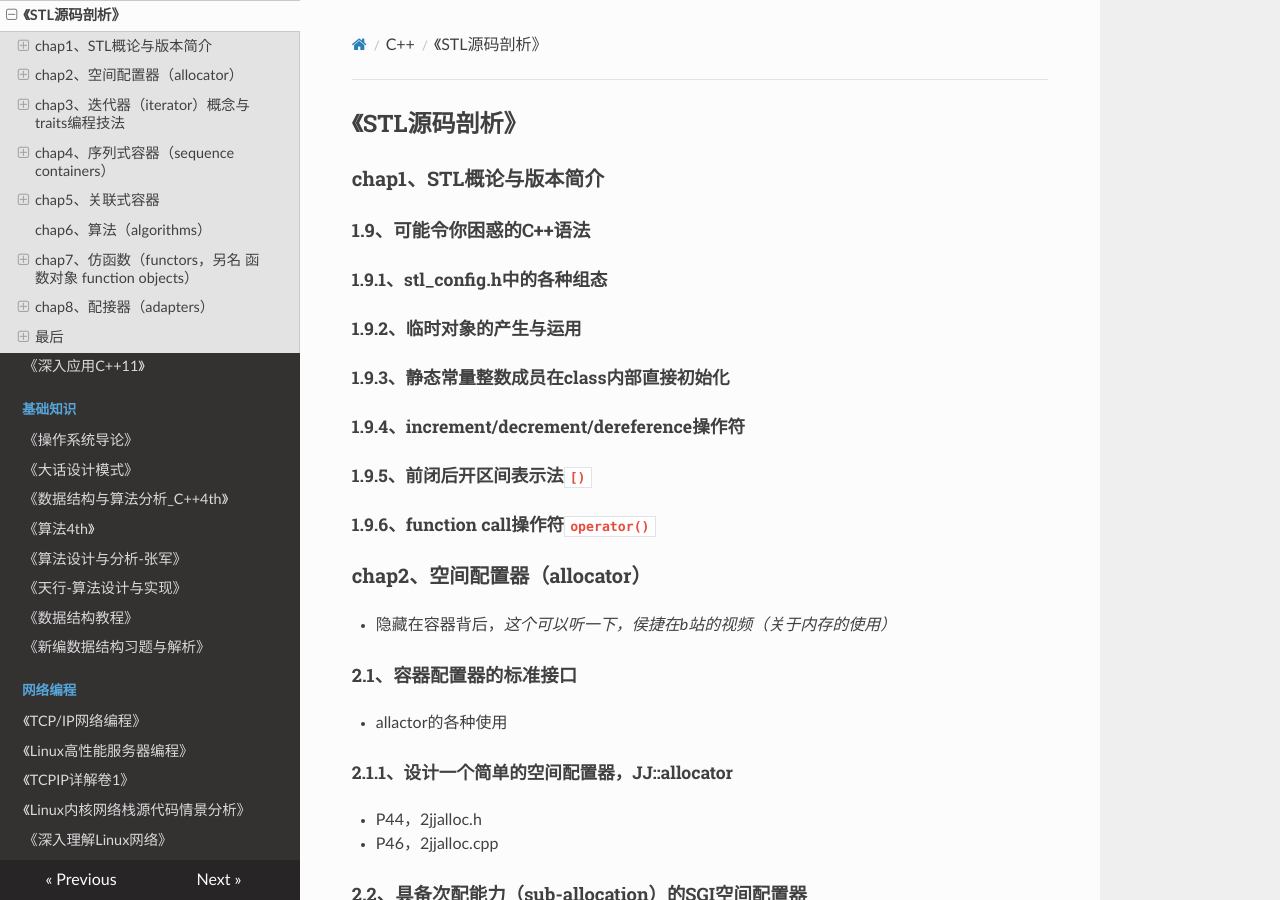
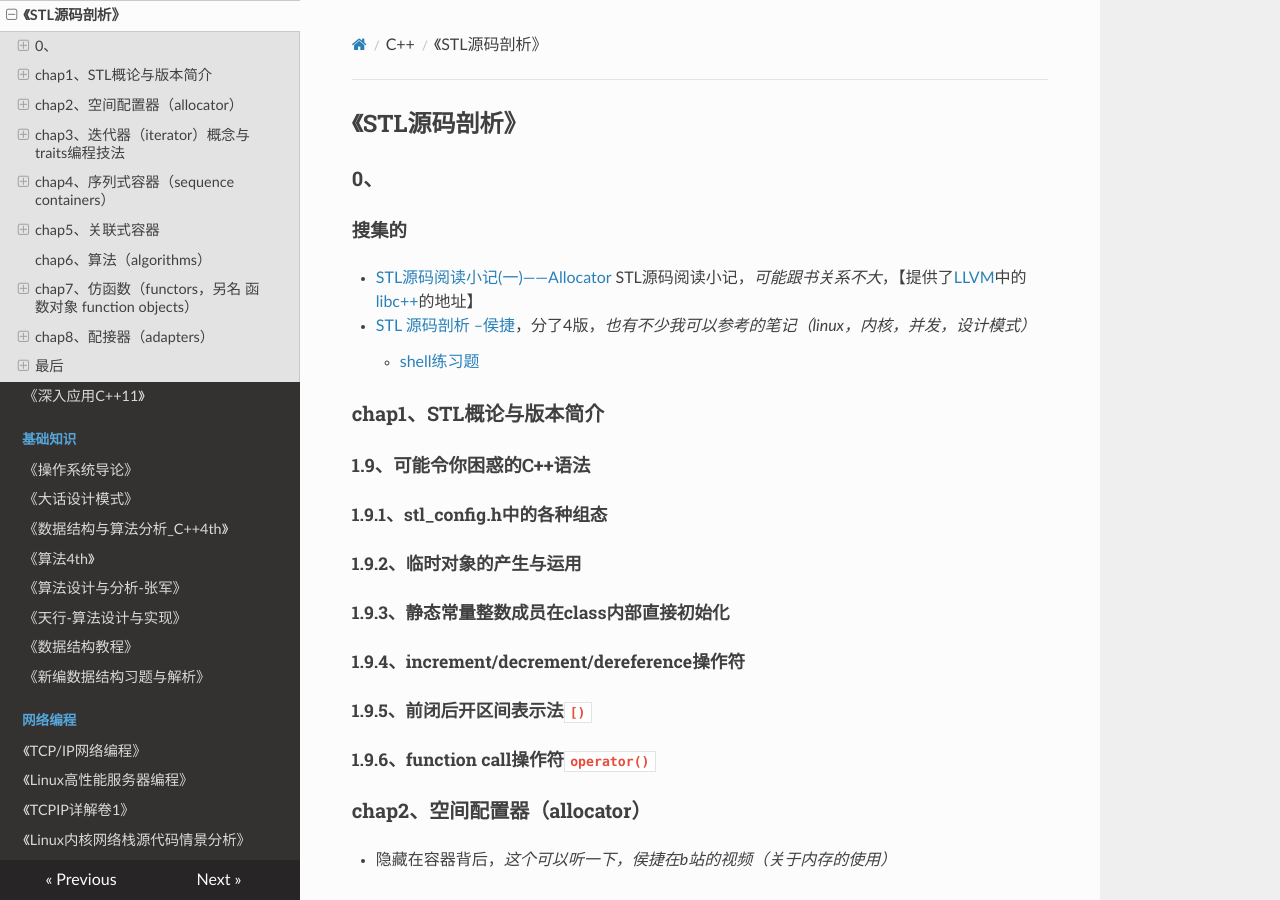
Before and after one commit to wolflion/booknotes, an MkDocs documentation site: the page built from docs/21STL/STL源码剖析.md, in a window 1280 px wide and 900 px high. Built offline with MkDocs 1.6.1, drawn with Linux system fonts in a browser that asks for light colours; nearby versions of some CDN libraries.

Commit message:
Update STL源码剖析.md

```diff
--- a/docs/21STL/STL源码剖析.md
+++ b/docs/21STL/STL源码剖析.md
@@ -1,4 +1,12 @@
 ## 《STL源码剖析》
+
+### 0、
+
+#### 搜集的
+
++ [STL源码阅读小记(一)——Allocator](http://www.ninesnow.cn/2021/11/stl%e6%ba%90%e7%a0%81%e9%98%85%e8%af%bb%e5%b0%8f%e8%ae%b0%e4%b8%80-allocator/)  STL源码阅读小记，*可能跟书关系不大*，【提供了[LLVM](https://github.com/llvm/llvm-project)中的[libc++](https://github.com/llvm/llvm-project/tree/main/libcxx)的地址】
++ [STL 源码剖析 –侯捷](https://wangpengcheng.github.io/2019/07/06/cplusplus_annotated_stl_sources_01/)，分了4版，*也有不少我可以参考的笔记（linux，内核，并发，设计模式）*
+  + [shell练习题](https://wangpengcheng.github.io/2023/11/07/shell_practice/)
 
 ### chap1、STL概论与版本简介
 
```
